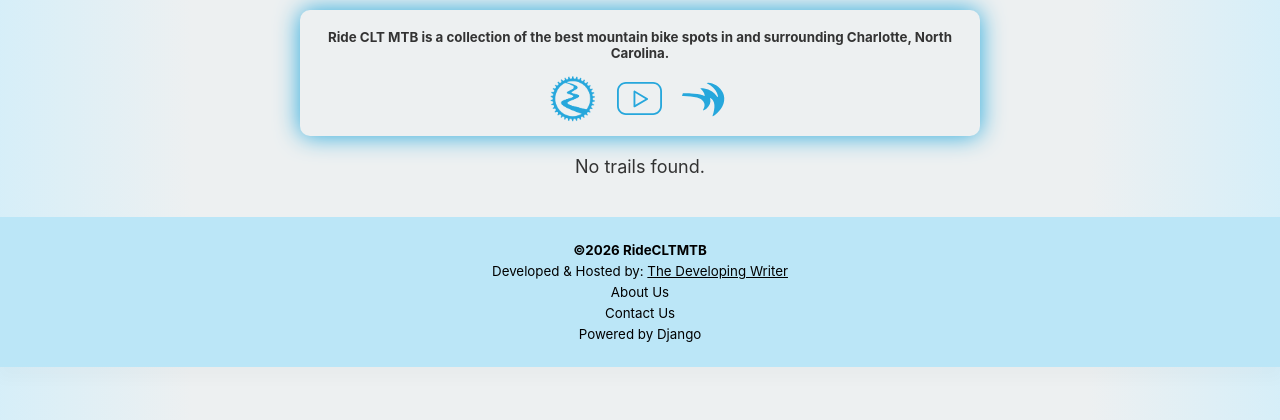
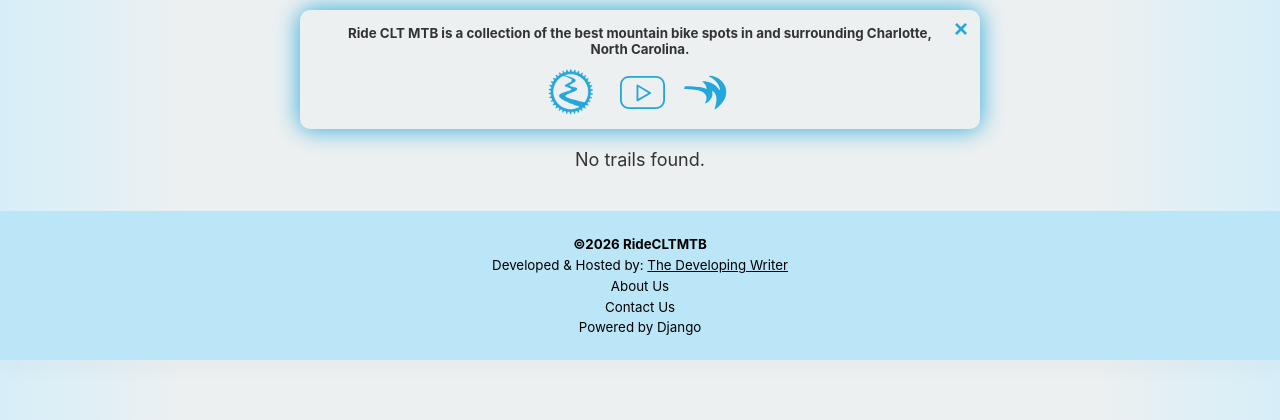
Before and after one commit to protogenoserebos/MTB_Master, a Django app: page / in a window 1280 px wide. Shown: the part 147-567 px from the top of the page. Run offline with Django 5.2, Linux system fonts and the light colour scheme; data that the repository does not hold is empty.

Commit message:
style updates

```diff
--- a/NCMTB/static/css/mtb_styles.css
+++ b/NCMTB/static/css/mtb_styles.css
@@ -37,7 +37,7 @@
               -moz-osx-font-smoothing: grayscale;
               color: #333;
               line-height: 1.2;
-              font-size: 13pt;
+              font-size: 11pt;
           }
 
         .container {max-width: 680px; margin: 0 auto; padding: 0px 20px;  }
--- a/NCMTB/templates/NCMTB/home.html
+++ b/NCMTB/templates/NCMTB/home.html
@@ -3,17 +3,33 @@
 
 {% block content %}
 
-    <div style="height: auto; background:#edf0f1; font-weight:bold;padding:5px 10px;margin-bottom:20px; margin-top:10px;border-radius: 10px; filter: drop-shadow(0 0 0.75rem #26a9dc);">
-        <p style="text-align:center; font-size:10pt;">Ride CLT MTB is a collection of the best mountain bike spots in and surrounding Charlotte, North Carolina.</p>
-        <p style="text-align:center; font-weight: normal; font-size:5pt;">
-            <a style="color:#26a7dc;" href="https://www.tarheeltrailblazers.com" aria-label="Tarheel Trailblazers website">
-            <img style="max-width:45px; margin: 0 10px; vertical-align: middle;" src="{% static 'NCMTB/images/Trailblazers.png' %}"/></a>
+<script>
+function closeDisclaimer() {
+    var x = document.getElementById("disclaimer-box");
+    x.style.display = "none";
+}
+</script>
 
-            <a style="color:#26a7dc;" href="https://www.youtube.com/@CharlotteNCMTB" aria-label="CharlotteNCMTB YouTube Channel">
-            <img style="max-width:45px; margin: 0 10px; vertical-align: middle;" src="{% static 'NCMTB/images/youtube.svg' %}"/></a>
-            <a style="color:#26a7dc;" href="https://whitewater.org/activity/mountain-biking/" aria-label="U.S. National Whitewater Center"><img style="max-width:50px; margin: 0 8px; vertical-align: middle;" src="{% static 'NCMTB/images/whitewater.svg' %}"/></a></a></p>
+    <div id="disclaimer-box" style="position: relative; height: auto; background:#edf0f1; font-weight:bold; padding:15px 10px 5px 10px; margin-bottom:20px; margin-top:10px; border-radius: 10px; filter: drop-shadow(0 0 0.75rem #26a9dc);">
 
-        </div>
+    <span onclick="closeDisclaimer()" style="position: absolute; top: 5px; right: 12px; cursor: pointer; color: #26a7dc; font-size: 18pt; font-family: Arial, sans-serif;">&times;</span>
+
+    <p style="text-align:center; font-size:10pt; margin: 0 20px;">Ride CLT MTB is a collection of the best mountain bike spots in and surrounding Charlotte, North Carolina.</p>
+
+    <p style="text-align:center; font-weight: normal; font-size:5pt; margin-top: 10px;">
+        <a href="https://www.tarheeltrailblazers.com" aria-label="Tarheel Trailblazers website">
+            <img style="max-width:45px; margin: 0 15px 0 10px; vertical-align: middle;" src="{% static 'NCMTB/images/Trailblazers.png' %}"/>
+        </a>
+
+        <a href="https://www.youtube.com/@CharlotteNCMTB" aria-label="CharlotteNCMTB YouTube Channel">
+            <img style="max-width:45px; margin: 0 10px; vertical-align: middle;" src="{% static 'NCMTB/images/youtube.svg' %}"/>
+        </a>
+
+        <a href="https://whitewater.org/activity/mountain-biking/" aria-label="U.S. National Whitewater Center">
+            <img style="max-width:50px; margin: 0 8px; vertical-align: middle;" src="{% static 'NCMTB/images/whitewater.svg' %}"/>
+        </a>
+    </p>
+</div>
         <div class="feature-of-day"></div>
 
 
```
Also changed, not shown: NCMTB/templates/trail_detail.html (+4 -3 lines).
